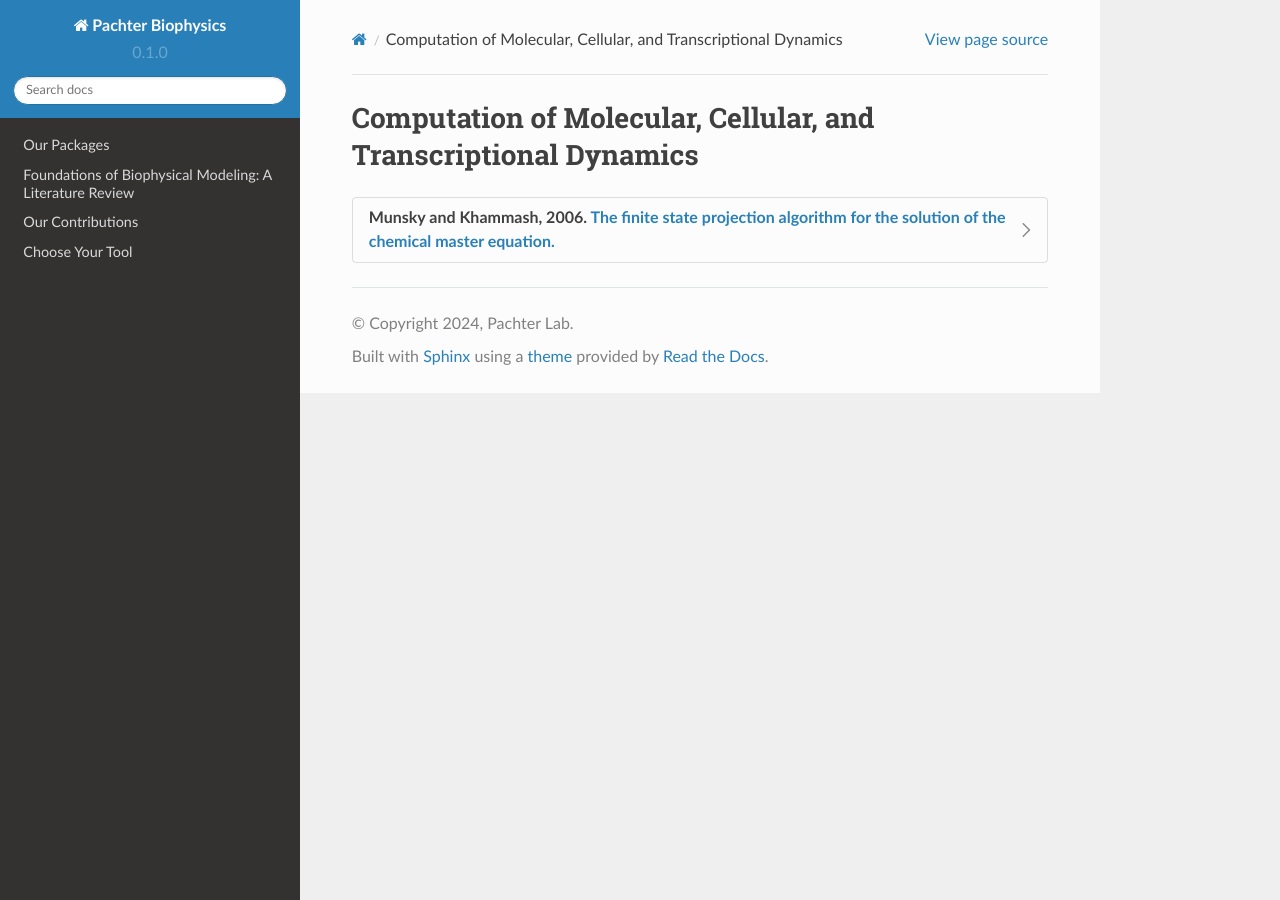
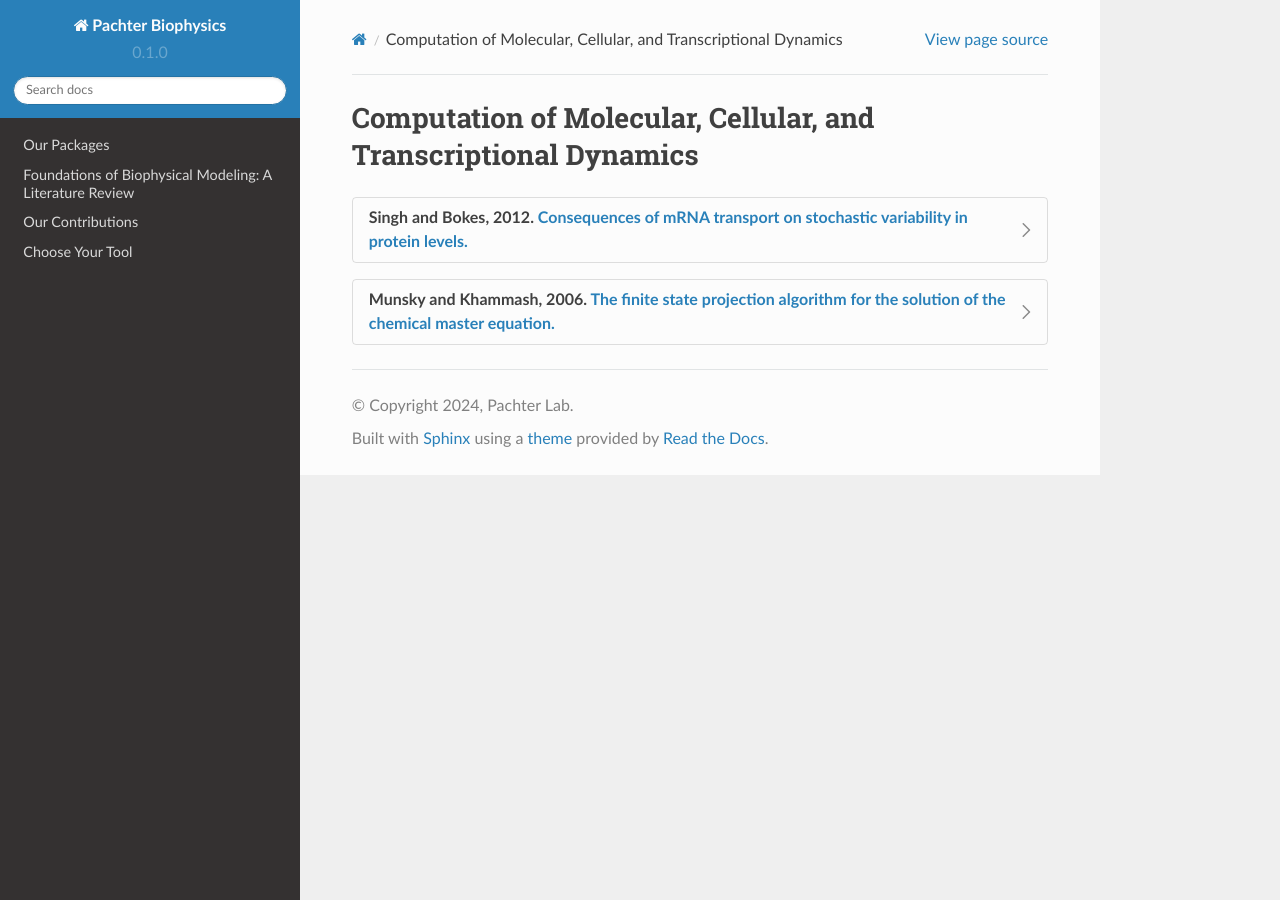
Before and after one commit to pachterlab/biophysics, a Sphinx documentation site: the page built from docs/source/foundations_computation.rst, in a window 1280 px wide. Built offline with Sphinx 7.4.7 and the Read the Docs theme 2.0.0, drawn with Linux system fonts in a browser that asks for light colours.

Commit message:
Update foundations_computation.rst

```diff
--- a/docs/source/foundations_computation.rst
+++ b/docs/source/foundations_computation.rst
@@ -2,6 +2,22 @@
 
 Computation of Molecular, Cellular, and Transcriptional Dynamics
 =================================================================
+
+.. dropdown:: Singh and Bokes, 2012. `Consequences of mRNA transport on stochastic variability in protein levels. <https://doi.org/10.1016/j.bpj.2012.07.015>`_
+
+            .. grid:: 2
+
+                .. grid-item::
+                    This article derived the analytical solution of bursty model.
+
+
+
+                .. grid-item-card:: Fig 1 Schematic of the gene expression model
+
+                    .. image:: ./figures/Singh_2012.jpeg
+                        :width: 300
+                        :align: center
+                        :alt: some text
 
 .. dropdown:: Munsky and Khammash, 2006. `The finite state projection algorithm for the solution of the chemical master equation. <https://doi.org/10.1063/1.2145882>`_
 
```
